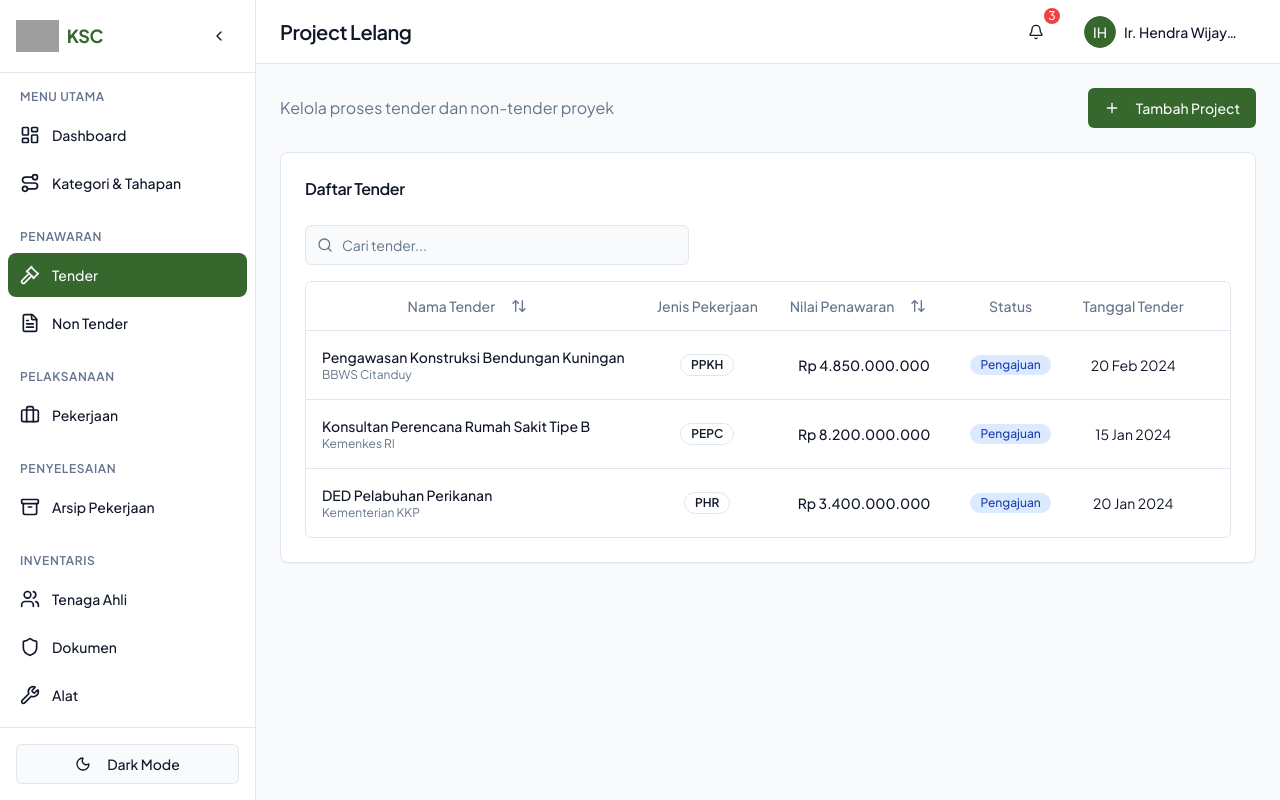
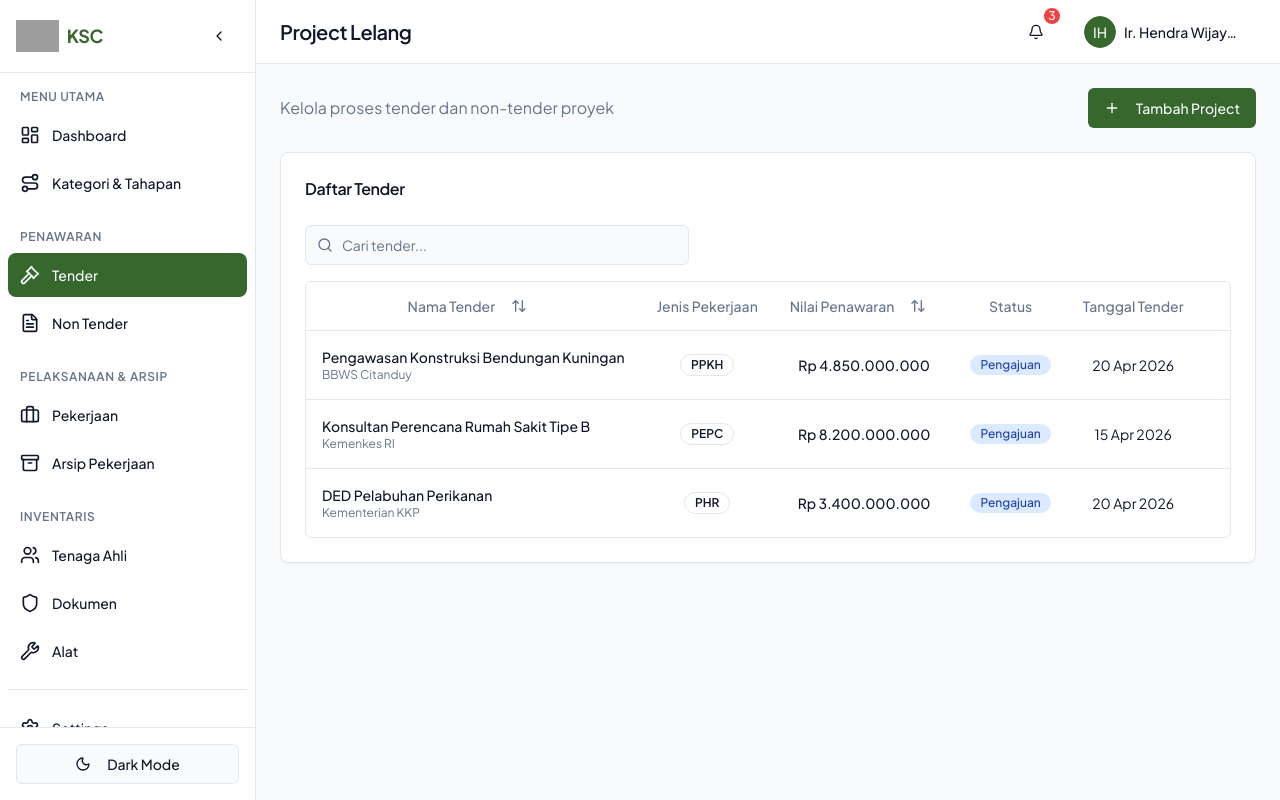
Before and after one commit to muhammaaddsafii-dev/ksc-nextjs, a Next.js app: page /tender in a window 1280 px wide. Built offline with nearby package versions, Linux system fonts and the light colour scheme; grey boxes are pictures that could not be loaded.

Commit message:
add tanggal mulai dan selesai proyek

```diff
--- a/src/app/non-tender/page.tsx
+++ b/src/app/non-tender/page.tsx
@@ -417,7 +417,10 @@ export default function PraKontrakPage() {
                       <SelectContent>
                         <SelectItem value="AMDAL">AMDAL</SelectItem>
                         <SelectItem value="PPKH">PPKH</SelectItem>
-                        <SelectItem value="LAIN-LAIN">LAIN-LAIN</SelectItem>
+                        <SelectItem value="PEPC">PEPC</SelectItem>
+                        <SelectItem value="PHR">PHR</SelectItem>
+                        <SelectItem value="ANTAM">ANTAM</SelectItem>
+                        <SelectItem value="TBT PPKH">TBT PPKH</SelectItem>
                       </SelectContent>
                     </Select>
                   </div>
--- a/src/app/tender/page.tsx
+++ b/src/app/tender/page.tsx
@@ -36,6 +36,8 @@ import { usePerusahaanStore } from "@/stores/perusahaanStore";
 type FormData = Omit<PraKontrakLelang, "id" | "createdAt" | "updatedAt"> & {
   // jenisLelang removed
   tanggalPengumuman?: Date | null;
+  tanggalMulaiProyek?: Date | null;
+  tanggalSelesaiProyek?: Date | null;
   dokumenTender?: string[];
   dokumenAdministrasi?: string[];
   dokumenTeknis?: string[];
@@ -58,6 +60,8 @@ const initialFormData: FormData = {
   tanggalLelang: new Date(),
   tanggalHasil: null,
   tanggalPengumuman: null,
+  tanggalMulaiProyek: null,
+  tanggalSelesaiProyek: null,
   timAssigned: [],
   alatAssigned: [],
   dokumen: [],
@@ -115,9 +119,9 @@ export default function LelangPage() {
       status: item.status,
       tanggalLelang: new Date(item.tanggalLelang),
       tanggalHasil: item.tanggalHasil ? new Date(item.tanggalHasil) : null,
-      tanggalPengumuman: (item as any).tanggalPengumuman
-        ? new Date((item as any).tanggalPengumuman)
-        : null,
+      tanggalPengumuman: item.tanggalHasil ? new Date(item.tanggalHasil) : null,
+      tanggalMulaiProyek: item.tanggalMulaiProyek ? new Date(item.tanggalMulaiProyek) : null,
+      tanggalSelesaiProyek: item.tanggalSelesaiProyek ? new Date(item.tanggalSelesaiProyek) : null,
       timAssigned: item.timAssigned,
       alatAssigned: item.alatAssigned,
       dokumen: item.dokumen,
@@ -167,9 +171,9 @@ export default function LelangPage() {
       status: item.status,
       tanggalLelang: new Date(item.tanggalLelang),
       tanggalHasil: item.tanggalHasil ? new Date(item.tanggalHasil) : null,
-      tanggalPengumuman: (item as any).tanggalPengumuman
-        ? new Date((item as any).tanggalPengumuman)
-        : null,
+      tanggalPengumuman: item.tanggalHasil ? new Date(item.tanggalHasil) : null,
+      tanggalMulaiProyek: item.tanggalMulaiProyek ? new Date(item.tanggalMulaiProyek) : null,
+      tanggalSelesaiProyek: item.tanggalSelesaiProyek ? new Date(item.tanggalSelesaiProyek) : null,
       timAssigned: item.timAssigned,
       alatAssigned: item.alatAssigned,
       dokumen: item.dokumen,
@@ -495,7 +499,10 @@ export default function LelangPage() {
                       <SelectContent>
                         <SelectItem value="AMDAL">AMDAL</SelectItem>
                         <SelectItem value="PPKH">PPKH</SelectItem>
-                        <SelectItem value="LAIN-LAIN">LAIN-LAIN</SelectItem>
+                        <SelectItem value="PEPC">PEPC</SelectItem>
+                        <SelectItem value="PHR">PHR</SelectItem>
+                        <SelectItem value="ANTAM">ANTAM</SelectItem>
+                        <SelectItem value="TBT PPKH">TBT PPKH</SelectItem>
                       </SelectContent>
                     </Select>
                   </div>
@@ -582,6 +589,58 @@ export default function LelangPage() {
                         setFormData({
                           ...formData,
                           tanggalPengumuman: e.target.value
+                            ? new Date(e.target.value)
+                            : null,
+                        })
+                      }
+                      disabled={viewMode}
+                      className="text-sm h-9 sm:h-10"
+                    />
+                  </div>
+
+                  {/* Tanggal Mulai Proyek - Half Width on Desktop */}
+                  <div className="space-y-1.5">
+                    <Label htmlFor="tanggalMulaiProyek" className="text-xs sm:text-sm">
+                      Tanggal Mulai Proyek
+                    </Label>
+                    <Input
+                      id="tanggalMulaiProyek"
+                      type="date"
+                      value={
+                        formData.tanggalMulaiProyek
+                          ? formatDateInput(formData.tanggalMulaiProyek)
+                          : ""
+                      }
+                      onChange={(e) =>
+                        setFormData({
+                          ...formData,
+                          tanggalMulaiProyek: e.target.value
+                            ? new Date(e.target.value)
+                            : null,
+                        })
+                      }
+                      disabled={viewMode}
+                      className="text-sm h-9 sm:h-10"
+                    />
+                  </div>
+
+                  {/* Tanggal Selesai Proyek - Half Width on Desktop */}
+                  <div className="space-y-1.5">
+                    <Label htmlFor="tanggalSelesaiProyek" className="text-xs sm:text-sm">
+                      Tanggal Selesai Proyek
+                    </Label>
+                    <Input
+                      id="tanggalSelesaiProyek"
+                      type="date"
+                      value={
+                        formData.tanggalSelesaiProyek
+                          ? formatDateInput(formData.tanggalSelesaiProyek)
+                          : ""
+                      }
+                      onChange={(e) =>
+                        setFormData({
+                          ...formData,
+                          tanggalSelesaiProyek: e.target.value
                             ? new Date(e.target.value)
                             : null,
                         })
--- a/src/components/layout/Sidebar.tsx
+++ b/src/components/layout/Sidebar.tsx
@@ -41,14 +41,9 @@ const menuGroups = [
     ],
   },
   {
-    label: "PELAKSANAAN",
+    label: "PELAKSANAAN & ARSIP",
     items: [
       { path: "/pekerjaan", label: "Pekerjaan", icon: Briefcase },
-    ],
-  },
-  {
-    label: "PENYELESAIAN",
-    items: [
       { path: "/arsip", label: "Arsip Pekerjaan", icon: Archive },
     ],
   },
--- a/src/mocks/data.ts
+++ b/src/mocks/data.ts
@@ -98,13 +98,15 @@ export const mockPraKontrakLelang: PraKontrakLelang[] = [
     nilaiPagu: 5000000000,
     nilaiPenawaran: 4850000000,
     status: 'pengajuan',
-    tanggalLelang: new Date('2024-02-20'),
-    tanggalHasil: null,
+    tanggalLelang: new Date('2026-04-20'),
+    tanggalHasil: new Date('2026-04-30'),
+    tanggalMulaiProyek: new Date('2026-05-01'),
+    tanggalSelesaiProyek: new Date('2026-10-31'),
     timAssigned: ['1', '2', '3'],
     alatAssigned: ['1', '2'],
     dokumen: ['Dokumen Kualifikasi.pdf', 'Penawaran Teknis.pdf'],
-    createdAt: new Date('2024-02-01'),
-    updatedAt: new Date('2024-02-20'),
+    createdAt: new Date('2026-04-01'),
+    updatedAt: new Date('2026-04-20'),
     jenisPekerjaan: 'PPKH',
     namaPerusahaan: 'PT. Ruang Bumi',
   },
@@ -115,13 +117,15 @@ export const mockPraKontrakLelang: PraKontrakLelang[] = [
     nilaiPagu: 8500000000,
     nilaiPenawaran: 8200000000,
     status: 'pengajuan',
-    tanggalLelang: new Date('2024-01-15'),
-    tanggalHasil: new Date('2024-02-10'),
+    tanggalLelang: new Date('2026-04-15'),
+    tanggalHasil: new Date('2026-04-30'),
+    tanggalMulaiProyek: new Date('2026-05-01'),
+    tanggalSelesaiProyek: new Date('2026-12-31'),
     timAssigned: ['1', '4', '5'],
     alatAssigned: ['3'],
     dokumen: ['SPPBJ.pdf', 'Kontrak.pdf'],
-    createdAt: new Date('2024-01-01'),
-    updatedAt: new Date('2024-02-10'),
+    createdAt: new Date('2026-04-01'),
+    updatedAt: new Date('2026-04-15'),
     jenisPekerjaan: 'PEPC',
     namaPerusahaan: 'PT. Konstruksi Utama',
   },
@@ -132,8 +136,10 @@ export const mockPraKontrakLelang: PraKontrakLelang[] = [
     nilaiPagu: 3500000000,
     nilaiPenawaran: 3400000000,
     status: 'pengajuan',
-    tanggalLelang: new Date('2024-01-20'),
-    tanggalHasil: new Date('2024-02-05'),
+    tanggalLelang: new Date('2026-04-20'),
+    tanggalHasil: new Date('2026-04-30'),
+    tanggalMulaiProyek: new Date('2026-05-01'),
+    tanggalSelesaiProyek: new Date('2026-09-30'),
     timAssigned: ['2', '3'],
     alatAssigned: ['1'],
     dokumen: ['Dokumen Penawaran.pdf'],
--- a/src/types/index.ts
+++ b/src/types/index.ts
@@ -31,6 +31,8 @@ export interface PraKontrakLelang extends BaseEntity {
   status: 'persiapan' | 'pengajuan' | 'evaluasi' | 'menang' | 'kalah';
   tanggalLelang: Date;
   tanggalHasil: Date | null;
+  tanggalMulaiProyek?: Date | null;
+  tanggalSelesaiProyek?: Date | null;
   timAssigned: string[];
   alatAssigned: string[];
   dokumen: string[];
```
